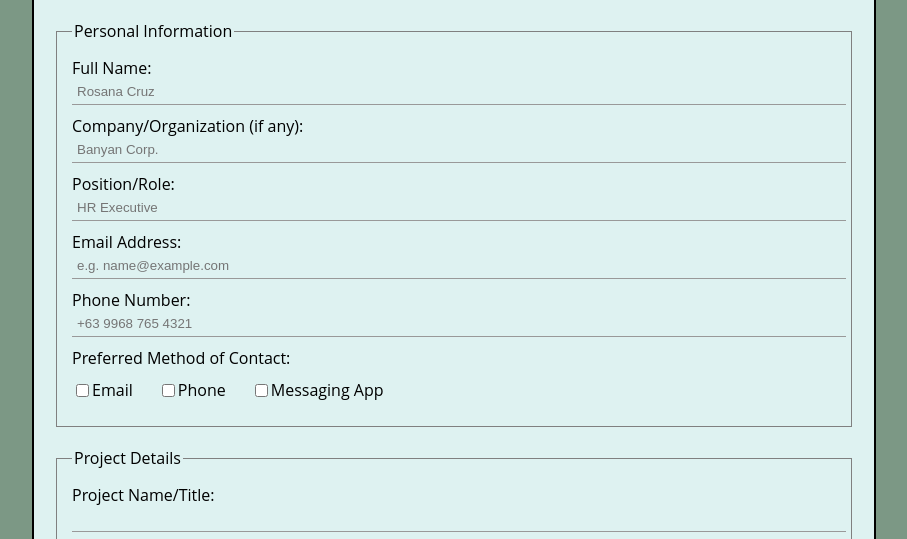
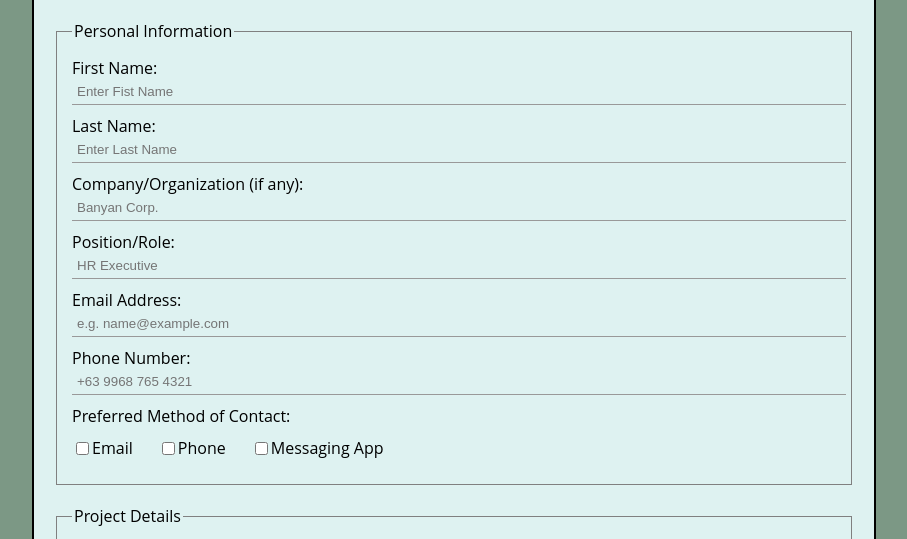
Before and after one commit to Retchelle/Web_Act, a plain HTML site: page index.html in a window 1280 px wide. Shown: the part 193-732 px from the top of the page, without its empty margins (186-1093 px from the left). Drawn offline with Linux system fonts and the light colour scheme.

Commit message:
starter pack

```diff
--- a/index.html
+++ b/index.html
@@ -18,8 +18,11 @@
     <form id="clientForm">
       <fieldset>
         <legend>Personal Information</legend>
-        <label>Full Name:
-          <input type="text" name="fullname" required placeholder="Rosana Cruz">
+        <label>First Name:
+          <input type="text" name="First Name" required placeholder="Enter Fist Name">
+        </label>
+        <label>Last Name:
+          <input type="text" name="Last Name" required placeholder="Enter Last Name">
         </label>
         <label>Company/Organization (if any):
           <input type="text" name="company" placeholder="Banyan Corp.">
```
